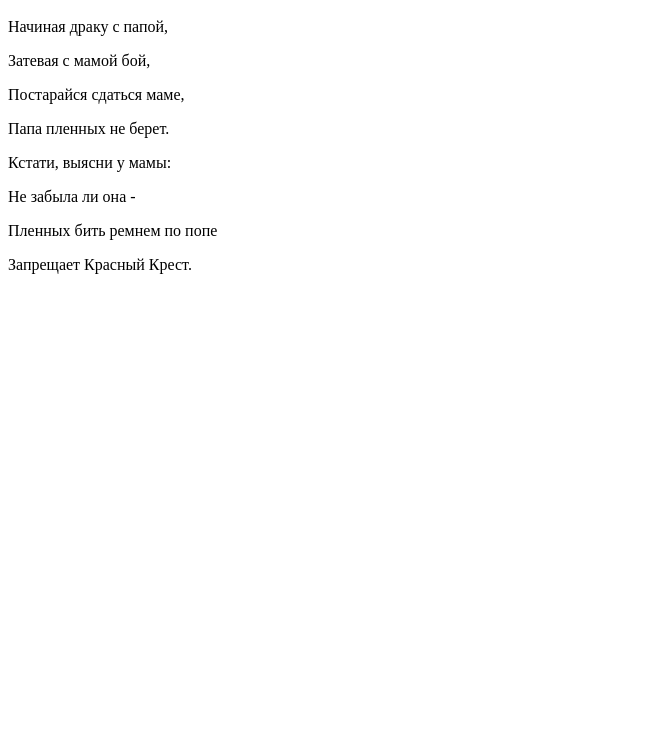
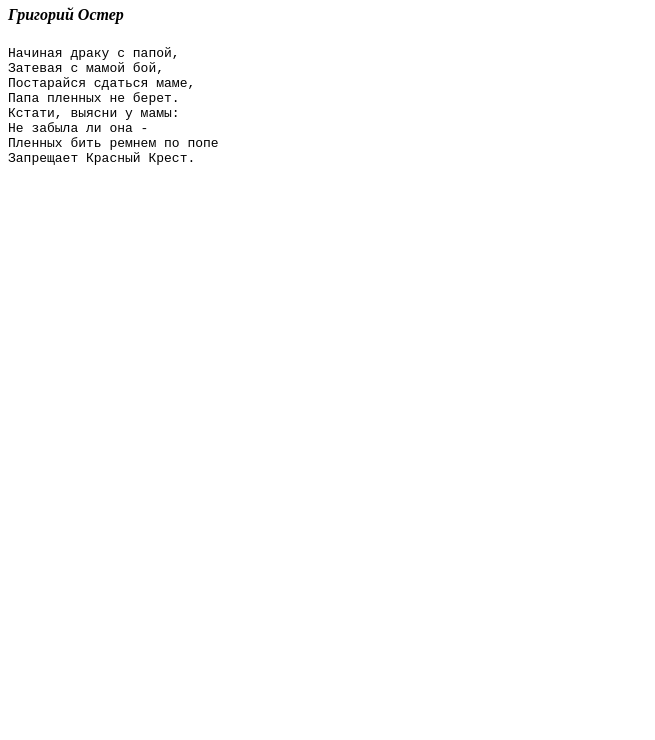
Before and after one commit to IvanUnt/Vinter, a plain HTML site: page index.html in a window 1280 px wide. Shown: the part 60-800 px from the top of the page, without its empty margins (0-655 px from the left). Drawn offline with Linux system fonts and the light colour scheme.

Commit message:
Добавление шрифтов

```diff
--- a/index.html
+++ b/index.html
@@ -1,19 +1,20 @@
-<!doctype>
+<DOCTYPE>
 <html>
 <head>
 	<title> Стих Г. Остер</title>
 </head>
 <body>
-	Вредные советы для непослушных детей<br>
-	Григорий Остер<br>
-	<br>
-	<p>Начиная драку с папой,</p>
-	<p>Затевая с мамой бой,</p>
-	<p>Постарайся сдаться маме,</p>
-	<p>Папа пленных не берет.</p>
-	<p>Кстати, выясни у мамы:</p>
-	<p>Не забыла ли она -</p>
-	<p>Пленных бить ремнем по попе</p>
-	<p>Запрещает Красный Крест.</p>
+	<h1>Вредные советы для непослушных детей</h1>
+	<h4><em>Григорий Остер</em></h4>
+	<pre>
+Начиная драку с папой,
+Затевая с мамой бой,
+Постарайся сдаться маме,
+Папа пленных не берет.
+Кстати, выясни у мамы:
+Не забыла ли она -
+Пленных бить ремнем по попе
+Запрещает Красный Крест.
+	</pre>
 </body>
 </html>
```
